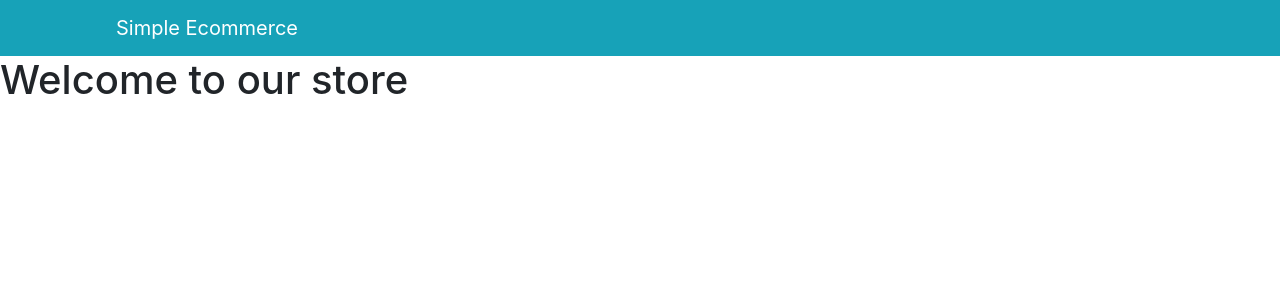
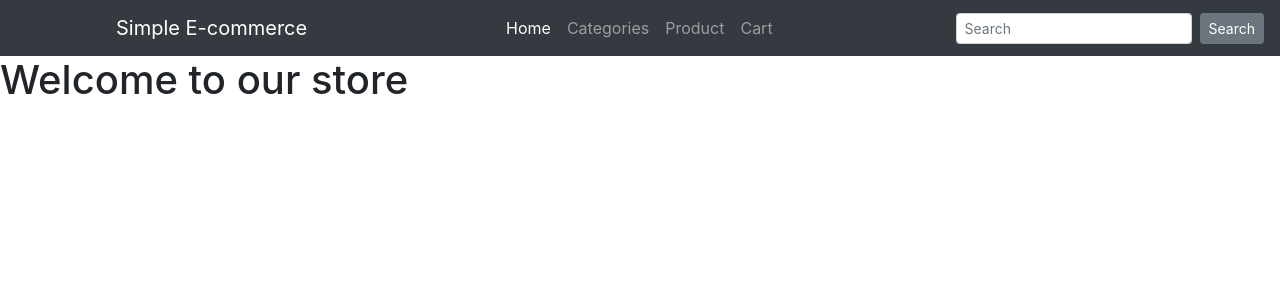
Before and after one commit to AnatolyLevchenko/VueMyFirstCart, a Vue app: page / in a window 1280 px wide. Shown: the top 300 px of the page. Built offline with nearby package versions, Linux system fonts and the light colour scheme.

Commit message:
fix bootstrap

```diff
--- a/src/App.vue
+++ b/src/App.vue
@@ -1,9 +1,27 @@
 <template>
   <div id="app">
     <div>
-      <b-navbar toggleable="lg" type="dark" variant="info">
-        <b-navbar-brand href="#" class="brand">Simple Ecommerce</b-navbar-brand>
+      <b-navbar toggleable="lg" type="dark" variant="dark">
+        <b-navbar-brand href="#" class="brand">Simple E-commerce</b-navbar-brand>
+
         <b-navbar-toggle target="nav-collapse"></b-navbar-toggle>
+
+        <b-collapse id="nav-collapse" is-nav>
+          <b-navbar-nav class="m-auto">
+            <b-nav-item to="/" exact exact-active-class="active">Home</b-nav-item>
+            <b-nav-item href="#">Categories</b-nav-item>
+            <b-nav-item href="#">Product</b-nav-item>
+            <b-nav-item to="/cart/" exact exact-active-class="active">Cart</b-nav-item>
+          </b-navbar-nav>
+
+          <!-- Right aligned nav items -->
+          <b-navbar-nav class="my-2 my-lg-0">
+            <b-nav-form>
+              <b-form-input size="sm" class="mr-sm-2" placeholder="Search"></b-form-input>
+              <b-button size="sm" class="my-2 my-sm-0" type="submit">Search</b-button>
+            </b-nav-form>
+          </b-navbar-nav>
+        </b-collapse>
       </b-navbar>
       <router-view></router-view>
     </div>
```
